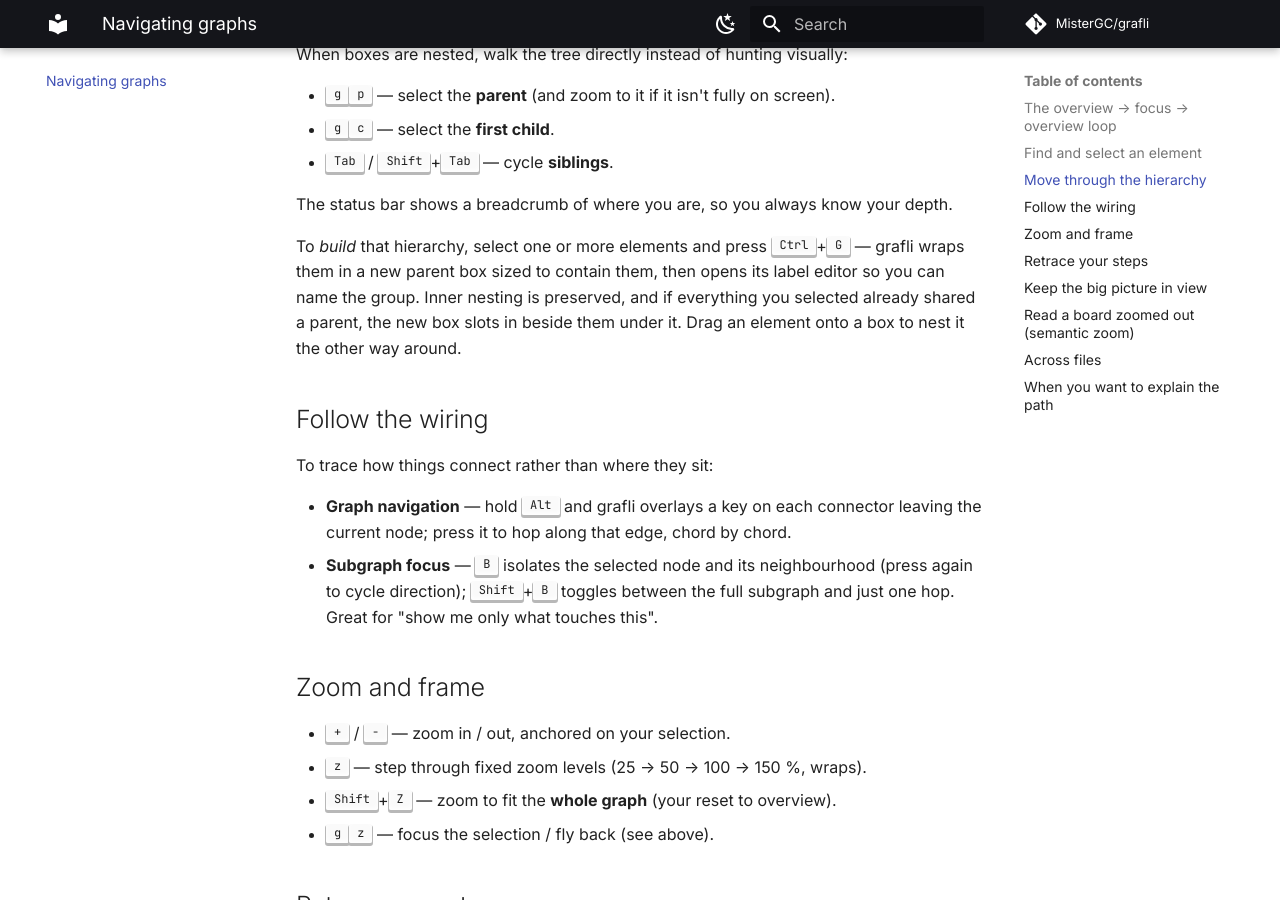
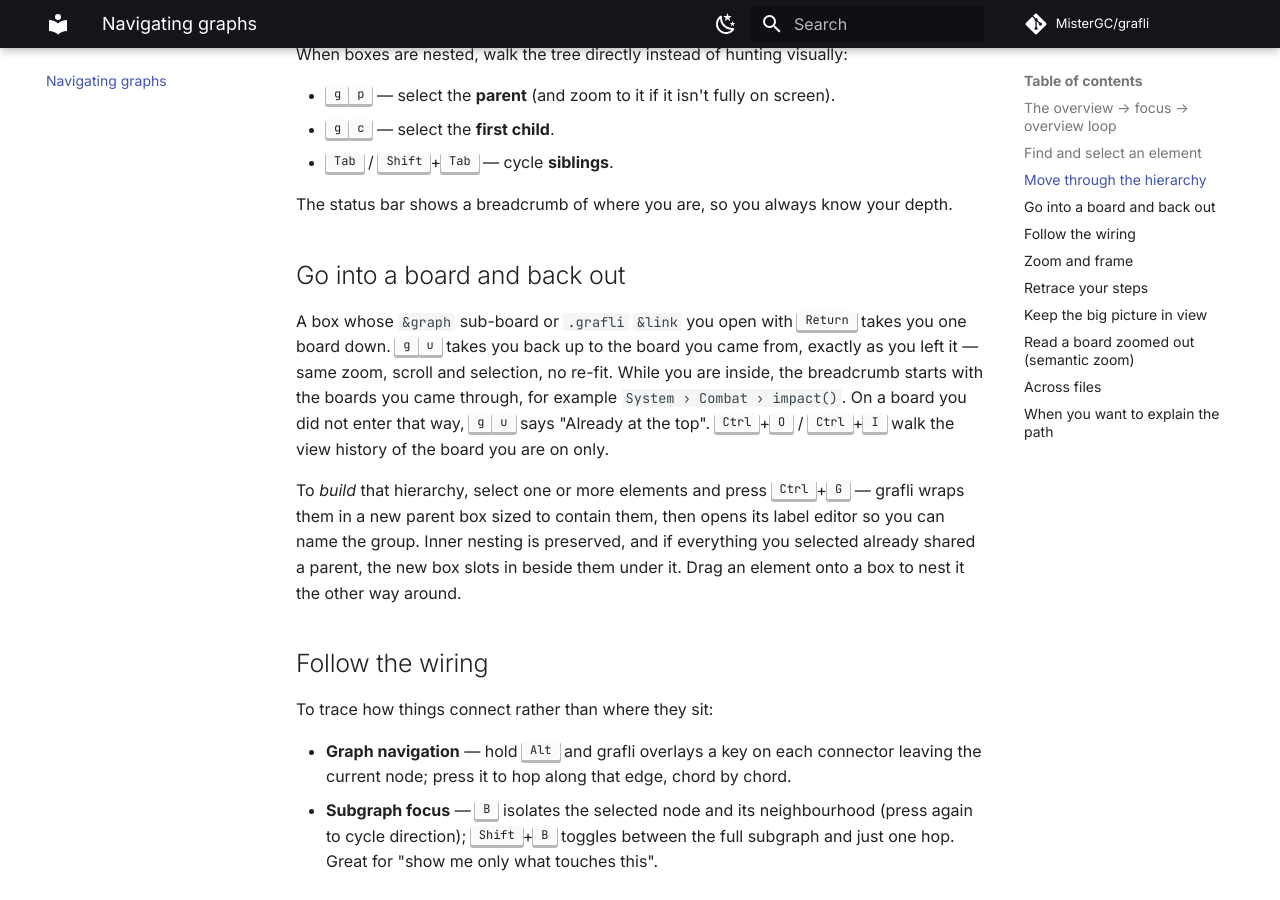
Before and after one commit to MisterGC/grafli, an MkDocs documentation site: the page built from docs/navigating.md, in a window 1280 px wide and 900 px high, scrolled down 1607 px. Built offline with MkDocs 1.6.1 and Material for MkDocs 9.7.7, drawn with Linux system fonts in a browser that asks for light colours; comment, search, counter and statistics services are not loaded.

Commit message:
Document gu, the board breadcrumb and the per-board jumplist in changelog and docs

```diff
--- a/docs/navigating.md
+++ b/docs/navigating.md
@@ -50,6 +50,17 @@ When boxes are nested, walk the tree directly instead of hunting visually:
 
 The status bar shows a breadcrumb of where you are, so you always know your
 depth.
+
+## Go into a board and back out
+
+A box whose `&graph` sub-board or `.grafli` `&link` you open with
+<kbd>Return</kbd> takes you one board down. <kbd>g</kbd><kbd>u</kbd> takes you
+back up to the board you came from, exactly as you left it — same zoom, scroll
+and selection, no re-fit. While you are inside, the breadcrumb starts with the
+boards you came through, for example `System › Combat › impact()`. On a board
+you did not enter that way, <kbd>g</kbd><kbd>u</kbd> says "Already at the top".
+<kbd>Ctrl</kbd>+<kbd>O</kbd> / <kbd>Ctrl</kbd>+<kbd>I</kbd> walk the view
+history of the board you are on only.
 
 To *build* that hierarchy, select one or more elements and press
 <kbd>Ctrl</kbd>+<kbd>G</kbd> — grafli wraps them in a new parent box sized to
```
Also changed, not shown: CHANGELOG.md (+11 -0 lines), docs/keybindings.md (+2 -1 lines).
